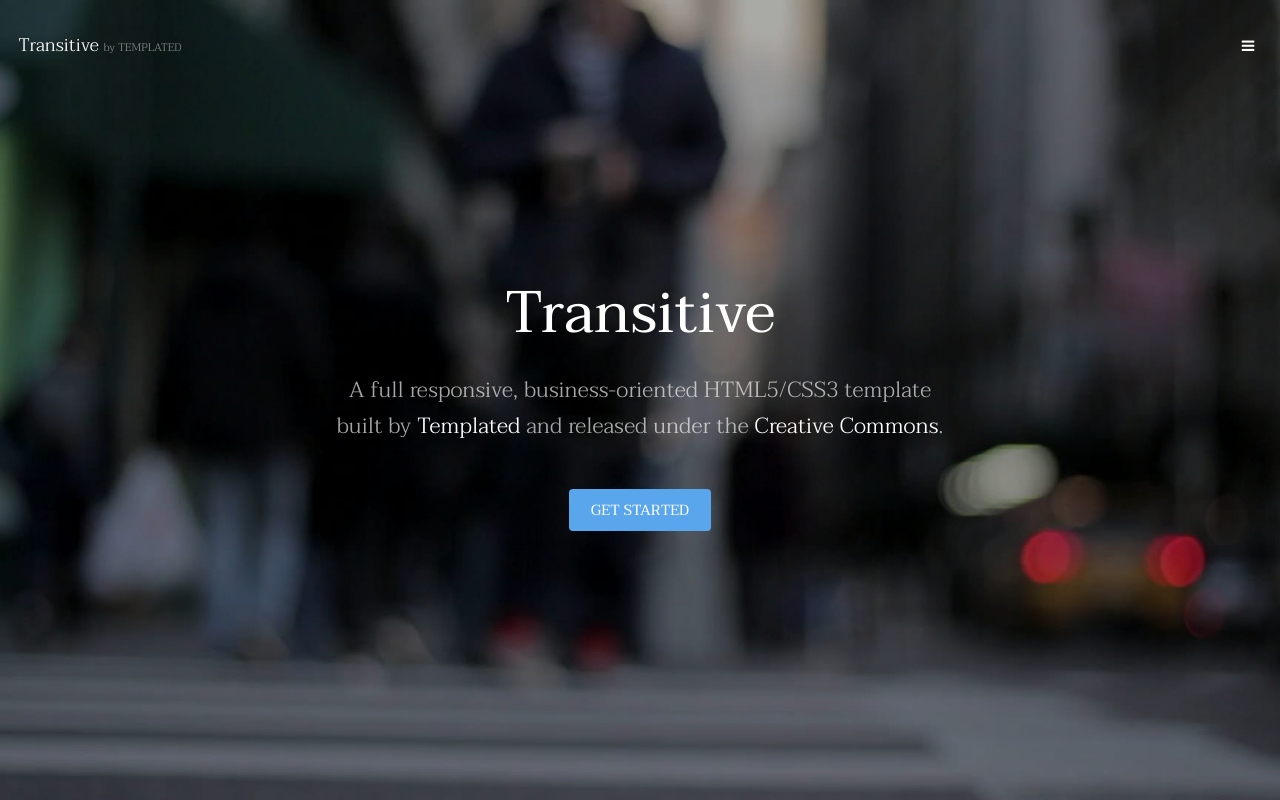
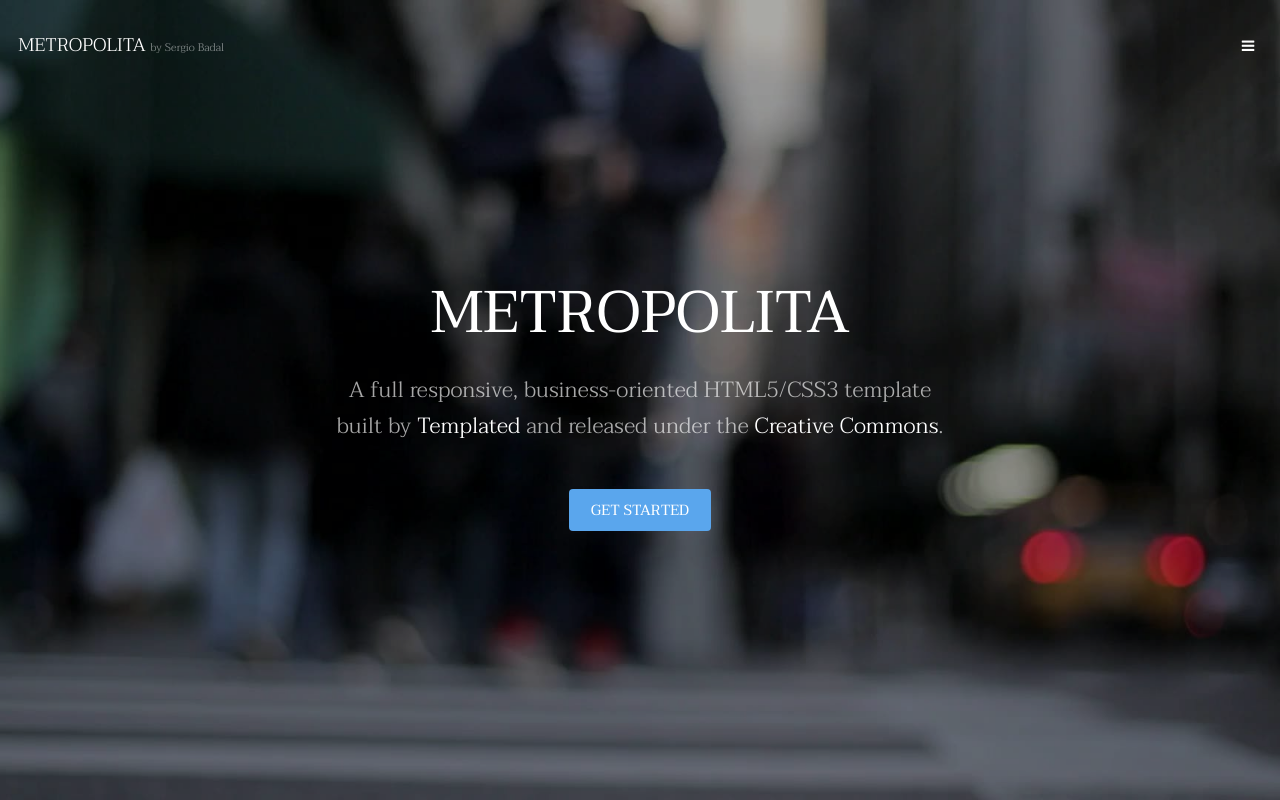
Before and after one commit to victordaw28/04_REP_METROPOLITA, a plain HTML site: page index.html in a window 1280 px wide. Shown: the top 800 px of the page. Drawn offline with Linux system fonts and the light colour scheme.

Commit message:
cambios en portada por vicente

```diff
--- a/index.html
+++ b/index.html
@@ -6,7 +6,7 @@
 -->
 <html>
 	<head>
-		<title>Transitive by TEMPLATED</title>
+		<title>METROPOLITA by Sergio Badal</title>
 		<meta charset="utf-8" />
 		<meta name="viewport" content="width=device-width, initial-scale=1" />
 		<link rel="stylesheet" href="assets/css/main.css" />
@@ -15,7 +15,7 @@
 
 		<!-- Header -->
 			<header id="header" class="alt">
-				<div class="logo"><a href="index.html">Transitive <span>by TEMPLATED</span></a></div>
+				<div class="logo"><a href="index.html">METROPOLITA <span>by Sergio Badal</span></a></div>
 				<a href="#menu" class="toggle"><span>Menu</span></a>
 			</header>
 
@@ -36,7 +36,7 @@
 		-->
 			<section id="banner" data-video="images/banner">
 				<div class="inner">
-					<h1>Transitive</h1>
+					<h1>METROPOLITA</h1>
 					<p>A full responsive, business-oriented HTML5/CSS3 template<br />
 					built by <a href="https://templated.co/">Templated</a> and released under the <a href="https://templated.co/license">Creative Commons</a>.</p>
 					<a href="#one" class="button special scrolly">Get Started</a>
```
